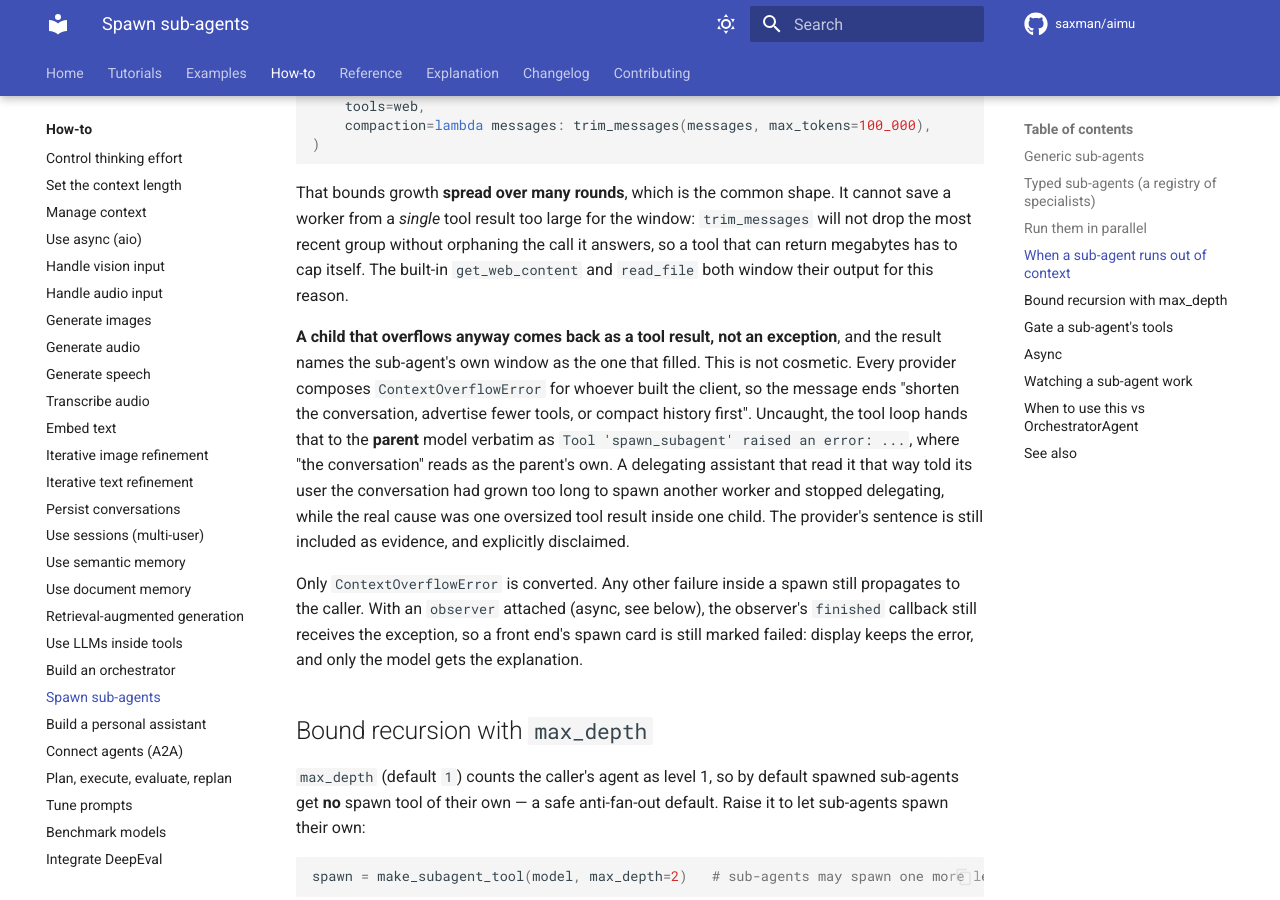
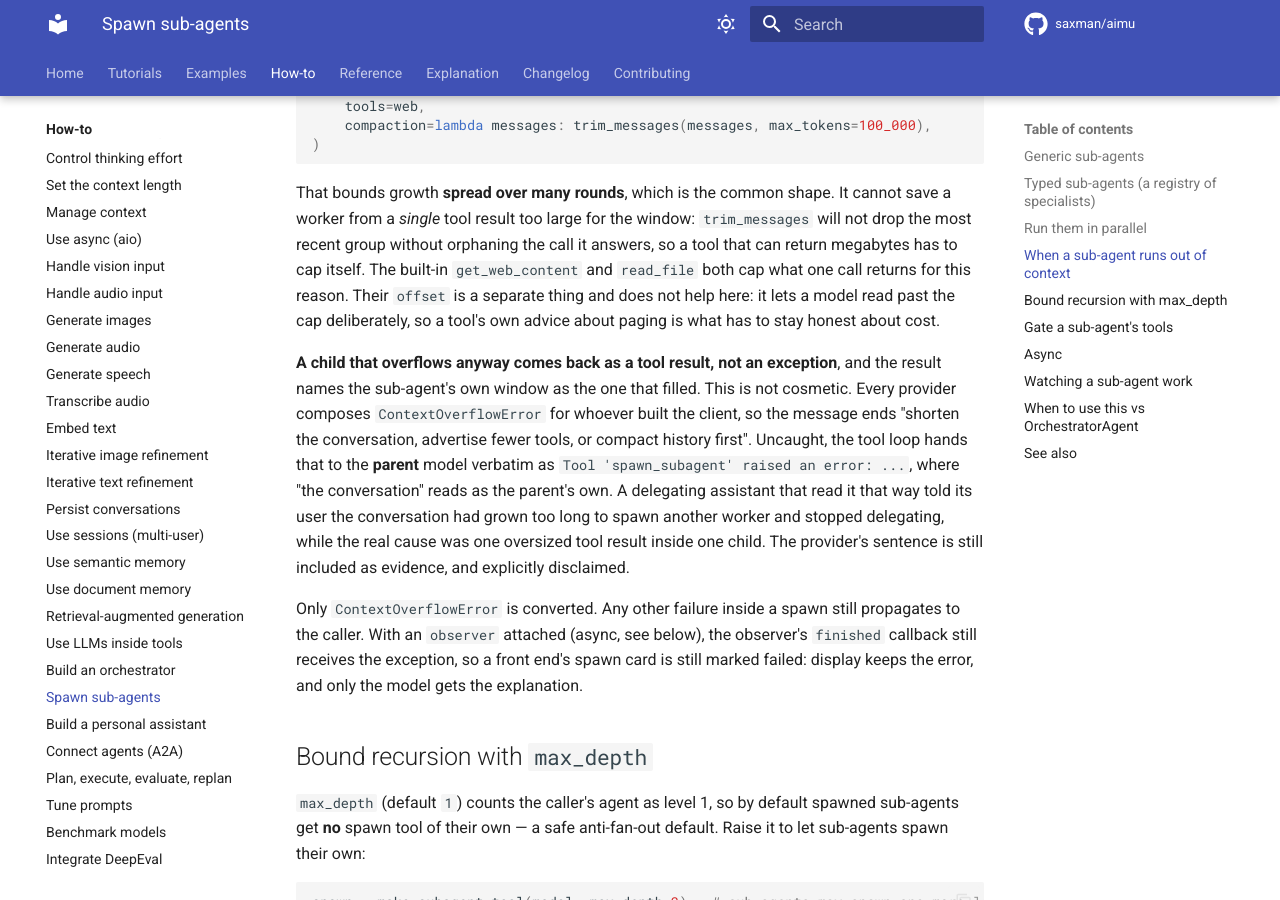
Before and after one commit to saxman/aimu, an MkDocs documentation site: the page built from docs/how-to/spawn-subagents.md, in a window 1280 px wide and 900 px high, scrolled down 2549 px. Built offline with MkDocs 1.6.1 and Material for MkDocs 9.7.7, drawn with Linux system fonts in a browser that asks for light colours; comment, search, counter and statistics services are not loaded.

Commit message:
docs: credit the cap, not the offset, for what bounds a worker's tool result
A peer flagged that saying get_web_content and read_file "window" their output
credits the offset added after v0.30.0 with a save the cap in v0.30.0 already
made. The cap is what stands between a worker and a 2 MB PDF; the offset lets a
model read past it on purpose, which is a different property and, per that
peer's own finding, was the actual gap: the marker used to tell the model to
retry with a larger max_chars.

Co-Authored-By: Claude Opus 5 (1M context) <noreply@anthropic.com>

````diff
--- a/docs/how-to/spawn-subagents.md
+++ b/docs/how-to/spawn-subagents.md
@@ -72,7 +72,7 @@ spawn = make_subagent_tool(
 )
 ```
 
-That bounds growth **spread over many rounds**, which is the common shape. It cannot save a worker from a *single* tool result too large for the window: `trim_messages` will not drop the most recent group without orphaning the call it answers, so a tool that can return megabytes has to cap itself. The built-in `get_web_content` and `read_file` both window their output for this reason.
+That bounds growth **spread over many rounds**, which is the common shape. It cannot save a worker from a *single* tool result too large for the window: `trim_messages` will not drop the most recent group without orphaning the call it answers, so a tool that can return megabytes has to cap itself. The built-in `get_web_content` and `read_file` both cap what one call returns for this reason. Their `offset` is a separate thing and does not help here: it lets a model read past the cap deliberately, so a tool's own advice about paging is what has to stay honest about cost.
 
 **A child that overflows anyway comes back as a tool result, not an exception**, and the result names the sub-agent's own window as the one that filled. This is not cosmetic. Every provider composes `ContextOverflowError` for whoever built the client, so the message ends "shorten the conversation, advertise fewer tools, or compact history first". Uncaught, the tool loop hands that to the **parent** model verbatim as ``Tool 'spawn_subagent' raised an error: ...``, where "the conversation" reads as the parent's own. A delegating assistant that read it that way told its user the conversation had grown too long to spawn another worker and stopped delegating, while the real cause was one oversized tool result inside one child. The provider's sentence is still included as evidence, and explicitly disclaimed.
 
````
Also changed, not shown: CHANGELOG.md (+1 -1 lines).
